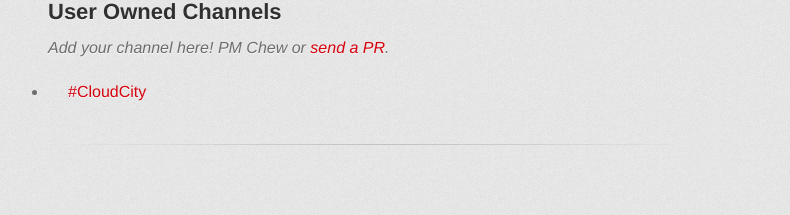
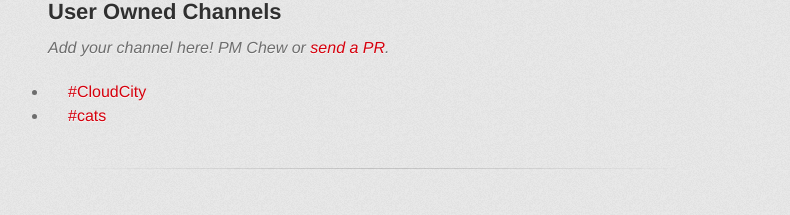
Before and after one commit to ChewChat/chew.chat, a Jekyll site: the page built from index.md, in a window 1280 px wide. Shown: the part 1066-1281 px from the top of the page, without its empty margins (282-1072 px from the left). Built offline with Jekyll 4.4.1, drawn with Linux system fonts in a browser that asks for light colours; some web fonts are replaced; our own code applies the rules of GitHub Pages for plain Markdown files; before the commit the page ends 1260 px from its top, so only the background shows below that.

Commit message:
add #cats to main page

```diff
--- a/index.md
+++ b/index.md
@@ -41,3 +41,4 @@ _Add your bot here in #bots_
 ## User Owned Channels
 _Add your channel here! PM Chew or [send a PR](https://github.com/ChewCraft/IRC/blob/master/info/addchannel.md)._
 - [#CloudCity](channels/cloudcity)
+- [#cats](channel/cats)
```
